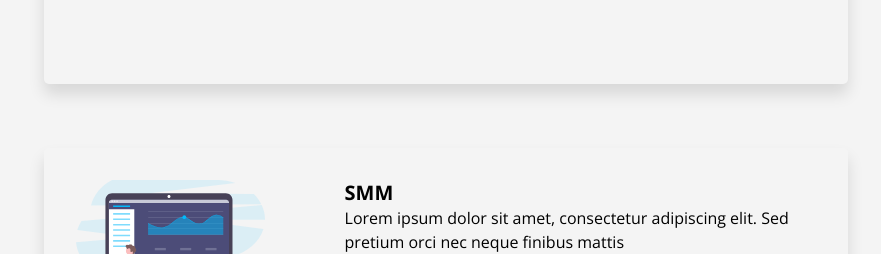
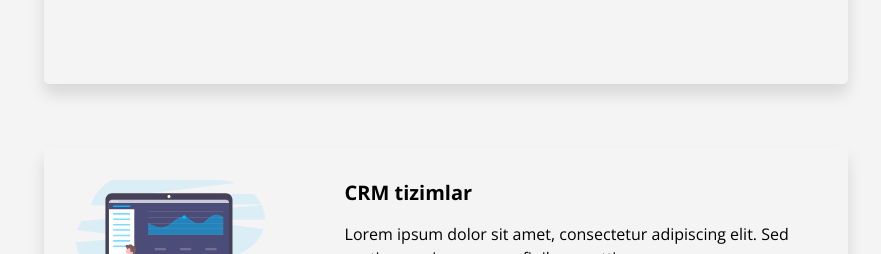
Before and after one commit to tabdurahmon/Pixer, a plain HTML site: page pages/services.html in a window 1280 px wide. Shown: the part 2075-2329 px from the top of the page, without its empty margins (244-1125 px from the left). Drawn offline with Linux system fonts and the light colour scheme.

Commit message:
pixer figma finished

```diff
--- a/css/style.css
+++ b/css/style.css
@@ -63,6 +63,7 @@ body {
   }
   &:active {
     background-color: rgba(0, 186, 252, 0.6);
+    color: #ffffff;
   }
 }
 .container {
@@ -344,6 +345,8 @@ h1 {
   font-size: 16px;
   font-weight: 400;
   gap: 16px;
+  margin-top: 16px;
+  margin-bottom: 16px;
 }
 .frame-img {
   width: 12px;
--- a/pages/services.html
+++ b/pages/services.html
@@ -141,7 +141,7 @@
           <div class="sercises-list">
             <img  src="../image/frame-five.svg" alt="" width="200px" height="128px">
             <div class="frame">
-              <h4 class="frame-title">SMM</h4>
+              <h4 class="frame-title">CRM tizimlar</h4>
               <p class="frame-description">Lorem ipsum dolor sit amet, consectetur adipiscing elit. Sed pretium orci nec neque finibus mattis</p>
               <ul>
                 <li class="frame-item"><img class="frame-img" src="../image/rectangel-logo.svg" alt="">do’konlar va omborlar</li>
```
